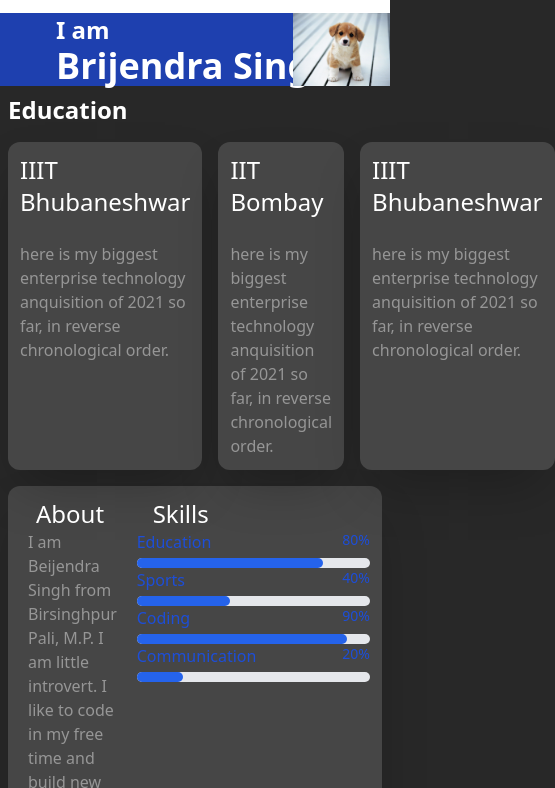
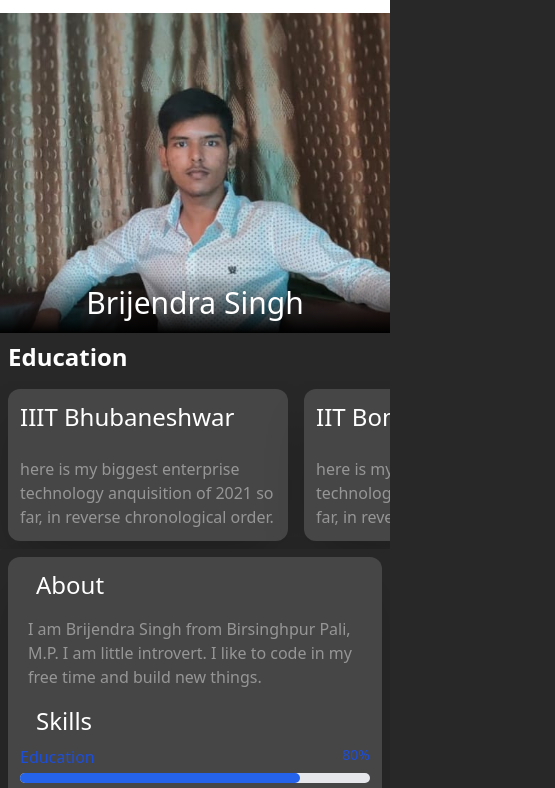
Before and after one commit to Brijendra-Singh2003/MyPortfolio, a plain HTML site: page index.html in a window 390 px wide. Shown: the part 59-847 px from the top of the page, 555 px wide, since content can reach past the window. Drawn offline with nearby package versions, Linux system fonts and the light colour scheme.

Commit message:
responsive

```diff
--- a/index.html
+++ b/index.html
@@ -1,5 +1,6 @@
 <!DOCTYPE html>
 <html lang="en">
+
 <head>
   <meta charset="UTF-8">
   <meta http-equiv="X-UA-Compatible" content="IE=edge">
@@ -7,63 +8,98 @@
   <script src="https://cdn.tailwindcss.com"></script>
   <title>tail</title>
 </head>
-<body class="bg-[rgb(40,40,40)]">
 
-<nav class="bg-white border-gray-200 dark:bg-gray-900">
+<body class="bg-[rgb(40,40,40)]" onload="goo(this)">
+
+  <nav id="nav" class="bg-white border-gray-200 dark:bg-gray-900">
     <div class="max-w-screen-xl flex flex-wrap items-center justify-between mx-auto p-4">
       <a href="https://flowbite.com/" class="flex items-center">
         <img src="https://flowbite.com/docs/images/logo.svg" class="h-8 mr-3" alt="Flowbite Logo" />
         <span class="self-center text-2xl font-semibold whitespace-nowrap dark:text-white">Brijendra</span>
       </a>
-      <button data-collapse-toggle="navbar-default" type="button" class="inline-flex items-center p-2 ml-3 text-sm text-gray-500 rounded-lg md:hidden hover:bg-gray-100 focus:outline-none focus:ring-2 focus:ring-gray-200 dark:text-gray-400 dark:hover:bg-gray-700 dark:focus:ring-gray-600" aria-controls="navbar-default" aria-expanded="false">
+      <button data-collapse-toggle="navbar-default" type="button"
+        class="inline-flex items-center p-2 ml-3 text-sm text-gray-500 rounded-lg md:hidden hover:bg-gray-100 focus:outline-none focus:ring-2 focus:ring-gray-200 dark:text-gray-400 dark:hover:bg-gray-700 dark:focus:ring-gray-600"
+        aria-controls="navbar-default" aria-expanded="false">
         <span class="sr-only">Open main menu</span>
-        <svg class="w-6 h-6" aria-hidden="true" fill="currentColor" viewBox="0 0 20 20" xmlns="http://www.w3.org/2000/svg"><path fill-rule="evenodd" d="M3 5a1 1 0 011-1h12a1 1 0 110 2H4a1 1 0 01-1-1zM3 10a1 1 0 011-1h12a1 1 0 110 2H4a1 1 0 01-1-1zM3 15a1 1 0 011-1h12a1 1 0 110 2H4a1 1 0 01-1-1z" clip-rule="evenodd"></path></svg>
+        <svg class="w-6 h-6" aria-hidden="true" fill="currentColor" viewBox="0 0 20 20"
+          xmlns="http://www.w3.org/2000/svg">
+          <path fill-rule="evenodd"
+            d="M3 5a1 1 0 011-1h12a1 1 0 110 2H4a1 1 0 01-1-1zM3 10a1 1 0 011-1h12a1 1 0 110 2H4a1 1 0 01-1-1zM3 15a1 1 0 011-1h12a1 1 0 110 2H4a1 1 0 01-1-1z"
+            clip-rule="evenodd"></path>
+        </svg>
       </button>
       <div class="hidden w-full md:block md:w-auto" id="navbar-default">
-        <ul class="font-medium flex flex-col p-4 md:p-0 mt-4 border border-gray-100 rounded-lg bg-gray-50 md:flex-row md:space-x-8 md:mt-0 md:border-0 md:bg-white dark:bg-gray-800 md:dark:bg-gray-900 dark:border-gray-700">
+        <ul
+          class="font-medium flex flex-col p-4 md:p-0 mt-4 border border-gray-100 rounded-lg bg-gray-50 md:flex-row md:space-x-8 md:mt-0 md:border-0 md:bg-white dark:bg-gray-800 md:dark:bg-gray-900 dark:border-gray-700">
           <li>
-            <a href="#" class="block py-2 pl-3 pr-4 text-white bg-blue-700 rounded md:bg-transparent md:text-blue-700 md:p-0 dark:text-white md:dark:text-blue-500" aria-current="page">Home</a>
+            <a href="#"
+              class="block py-2 pl-3 pr-4 text-white bg-blue-700 rounded md:bg-transparent md:text-blue-700 md:p-0 dark:text-white md:dark:text-blue-500"
+              aria-current="page">Home</a>
           </li>
           <li>
-            <a href="#" class="block py-2 pl-3 pr-4 text-gray-900 rounded hover:bg-gray-100 md:hover:bg-transparent md:border-0 md:hover:text-blue-700 md:p-0 dark:text-white md:dark:hover:text-blue-500 dark:hover:bg-gray-700 dark:hover:text-white md:dark:hover:bg-transparent">About</a>
+            <a href="#"
+              class="block py-2 pl-3 pr-4 text-gray-900 rounded hover:bg-gray-100 md:hover:bg-transparent md:border-0 md:hover:text-blue-700 md:p-0 dark:text-white md:dark:hover:text-blue-500 dark:hover:bg-gray-700 dark:hover:text-white md:dark:hover:bg-transparent">About</a>
           </li>
           <li>
-            <a href="#" class="block py-2 pl-3 pr-4 text-gray-900 rounded hover:bg-gray-100 md:hover:bg-transparent md:border-0 md:hover:text-blue-700 md:p-0 dark:text-white md:dark:hover:text-blue-500 dark:hover:bg-gray-700 dark:hover:text-white md:dark:hover:bg-transparent">Services</a>
+            <a href="#"
+              class="block py-2 pl-3 pr-4 text-gray-900 rounded hover:bg-gray-100 md:hover:bg-transparent md:border-0 md:hover:text-blue-700 md:p-0 dark:text-white md:dark:hover:text-blue-500 dark:hover:bg-gray-700 dark:hover:text-white md:dark:hover:bg-transparent">Services</a>
           </li>
           <li>
-            <a href="#" class="block py-2 pl-3 pr-4 text-gray-900 rounded hover:bg-gray-100 md:hover:bg-transparent md:border-0 md:hover:text-blue-700 md:p-0 dark:text-white md:dark:hover:text-blue-500 dark:hover:bg-gray-700 dark:hover:text-white md:dark:hover:bg-transparent">Pricing</a>
+            <a href="#"
+              class="block py-2 pl-3 pr-4 text-gray-900 rounded hover:bg-gray-100 md:hover:bg-transparent md:border-0 md:hover:text-blue-700 md:p-0 dark:text-white md:dark:hover:text-blue-500 dark:hover:bg-gray-700 dark:hover:text-white md:dark:hover:bg-transparent">Pricing</a>
           </li>
           <li>
-            <a href="#" class="block py-2 pl-3 pr-4 text-gray-900 rounded hover:bg-gray-100 md:hover:bg-transparent md:border-0 md:hover:text-blue-700 md:p-0 dark:text-white md:dark:hover:text-blue-500 dark:hover:bg-gray-700 dark:hover:text-white md:dark:hover:bg-transparent">Contact</a>
+            <a href="#"
+              class="block py-2 pl-3 pr-4 text-gray-900 rounded hover:bg-gray-100 md:hover:bg-transparent md:border-0 md:hover:text-blue-700 md:p-0 dark:text-white md:dark:hover:text-blue-500 dark:hover:bg-gray-700 dark:hover:text-white md:dark:hover:bg-transparent">Contact</a>
           </li>
         </ul>
       </div>
     </div>
   </nav>
   <div class="grid grid-cols-12 bg-blue-800">
-    <span class="px-14 col-span-9 text-white flex"><div class="my-auto"><h1 class="self-center text-2xl font-semibold text-white">I am</h1><h1 class="self-center text-4xl font-semibold whitespace-nowrap dark:text-white">Brijendra Singh</h1></div></span>
+    <span class="px-14 col-span-9 text-white flex">
+      <div class="my-auto">
+        <h1 class="self-center text-2xl font-semibold text-white">I am</h1>
+        <h1 class="self-center text-4xl font-semibold whitespace-nowrap dark:text-white">Brijendra Singh</h1>
+      </div>
+    </span>
 
-    <img class="col-span-3" src="./images/pet12.jpg" alt="">
+    <img class="col-span-3" src="./images/myImage.jpg" alt="">
   </div>
   <h1 class="text-white font-semibold text-2xl p-2">Education</h1>
-  <div class="flex">
-    <div class="bg-[rgb(70,70,70)] m-2 rounded-xl shadow-2xl"><h1 class="text-white p-3 text-2xl">IIIT Bhubaneshwar</h1><p class="text-[rgb(150,150,150)] p-3">
+  <div class="flex w-full overflow-scroll">
+    <div class="bg-[rgb(70,70,70)] m-2 rounded-xl shadow-2xl">
+      <h1 class="text-white p-3 text-2xl">IIIT Bhubaneshwar</h1>
+      <p class="text-[rgb(150,150,150)] p-3 inline-block min-w-[280px]">
         here is my biggest enterprise technology anquisition of 2021 so far, in reverse chronological order.
-    </p></div>
-    <div class="bg-[rgb(70,70,70)] m-2 rounded-xl shadow-2xl"><h1 class="text-white p-3 text-2xl">IIT Bombay</h1><p class="text-[rgb(150,150,150)] p-3">
+      </p>
+    </div>
+    <div class="bg-[rgb(70,70,70)] m-2 rounded-xl shadow-2xl inline-block">
+      <h1 class="text-white p-3 text-2xl">IIT Bombay</h1>
+      <p class="text-[rgb(150,150,150)] p-3 inline-block min-w-[280px]">
         here is my biggest enterprise technology anquisition of 2021 so far, in reverse chronological order.
-    </p></div>
-    <div class="bg-[rgb(70,70,70)] m-2 rounded-xl shadow-2xl"><h1 class="text-white p-3 text-2xl">IIIT Bhubaneshwar</h1><p class="text-[rgb(150,150,150)] p-3">
+      </p>
+    </div>
+    <div class="bg-[rgb(70,70,70)] m-2 rounded-xl shadow-2xl inline-block">
+      <h1 class="text-white p-3 text-2xl">IIIT Bhubaneshwar</h1>
+      <p class="text-[rgb(150,150,150)] p-3 inline-block min-w-[280px]">
         here is my biggest enterprise technology anquisition of 2021 so far, in reverse chronological order.
-    </p></div>
+      </p>
+    </div>
   </div>
 
-  <div class="grid grid-cols-3 bg-[rgb(70,70,70)] m-2 p-3 rounded-xl shadow-2xl">
-    <div class="col-span-1 mx-2"><h1 class="text-white px-2 text-2xl">About</h1><span class="text-[rgb(150,150,150)]">I am Beijendra Singh from Birsinghpur Pali, M.P. I am little introvert. I like to code in my free time and build new things.</span></div>
-    <div class="col-span-2">
-        <div class="col-span-1 mx-2"><h1 class="text-white px-2 text-2xl">Skills</h1></div>
+  <div class="flex flex-wrap bg-[rgb(70,70,70)] m-2 p-3 rounded-xl shadow-2xl">
+    <div class="max-w-[360px] w-[100vw] mx-2">
+      <h1 class="text-white px-2 text-2xl">About</h1><span class="my-4 text-[rgb(150,150,150)] inline-block">I am Brijendra
+        Singh from Birsinghpur Pali, M.P. I am little introvert. I like to code in my free time and build new
+        things.</span>
+    </div>
+    <div class="grow min-w-[300px]">
+      <div class="mx-2">
+        <h1 class="text-white px-2 text-2xl">Skills</h1>
+      </div>
 
-        <div class="flex justify-between mb-1">
+      <div class="flex justify-between mb-1 my-2">
         <span class="text-base font-medium text-blue-700 dark:text-white">Education</span>
         <span class="text-sm font-medium text-blue-700 dark:text-white">80%</span>
       </div>
@@ -71,7 +107,7 @@
         <div class="bg-blue-600 h-2.5 rounded-full" style="width: 80%"></div>
       </div>
 
-        <div class="flex justify-between mb-1">
+      <div class="flex justify-between mb-1 my-2">
         <span class="text-base font-medium text-blue-700 dark:text-white">Sports</span>
         <span class="text-sm font-medium text-blue-700 dark:text-white">40%</span>
       </div>
@@ -79,7 +115,7 @@
         <div class="bg-blue-600 h-2.5 rounded-full" style="width: 40%"></div>
       </div>
 
-        <div class="flex justify-between mb-1">
+      <div class="flex justify-between mb-1 my-2">
         <span class="text-base font-medium text-blue-700 dark:text-white">Coding</span>
         <span class="text-sm font-medium text-blue-700 dark:text-white">90%</span>
       </div>
@@ -87,7 +123,7 @@
         <div class="bg-blue-600 h-2.5 rounded-full" style="width: 90%"></div>
       </div>
 
-<div class="flex justify-between mb-1">
+      <div class="flex justify-between mb-1 my-2">
         <span class="text-base font-medium text-blue-700 dark:text-white">Communication</span>
         <span class="text-sm font-medium text-blue-700 dark:text-white">20%</span>
       </div>
@@ -98,5 +134,22 @@
     </div>
   </div>
 
+  <script>
+    function goo(a) {
+
+      let b = document.getElementById('nav')
+      if(b.offsetWidth < 500) {
+        b.nextElementSibling.remove()
+        b.insertAdjacentHTML( 'afterend' , `
+        <div class="relative overflow-hidden h-80  object-center">
+        <img src="./images/myImage.jpg" alt="">
+        <div class="text-white text-3xl absolute bottom-0 inline-block w-full text-center py-3 bg-gradient-to-t from-black">Brijendra Singh</div>
+        </div>
+        `)
+      }
+    }
+  </script>
+
 </body>
+
 </html>
```
Also changed, not shown: images/myImage.jpg (added). Lines whose indentation alone changed are shown as unchanged.
